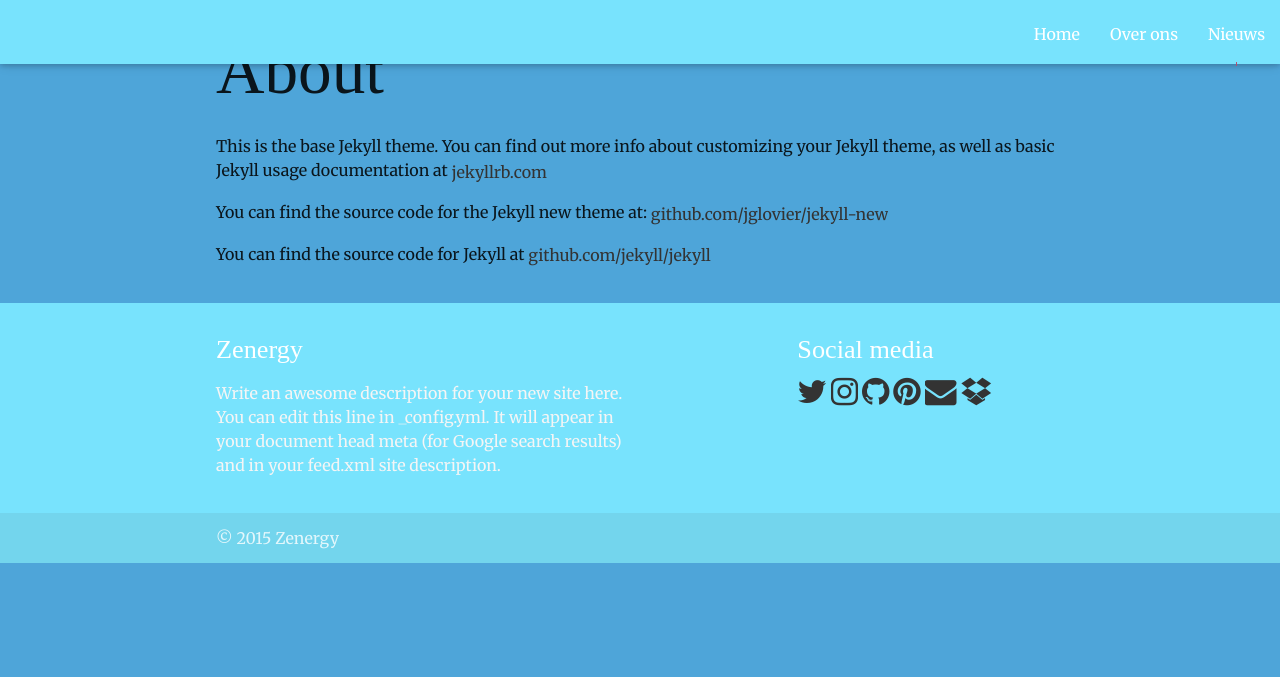
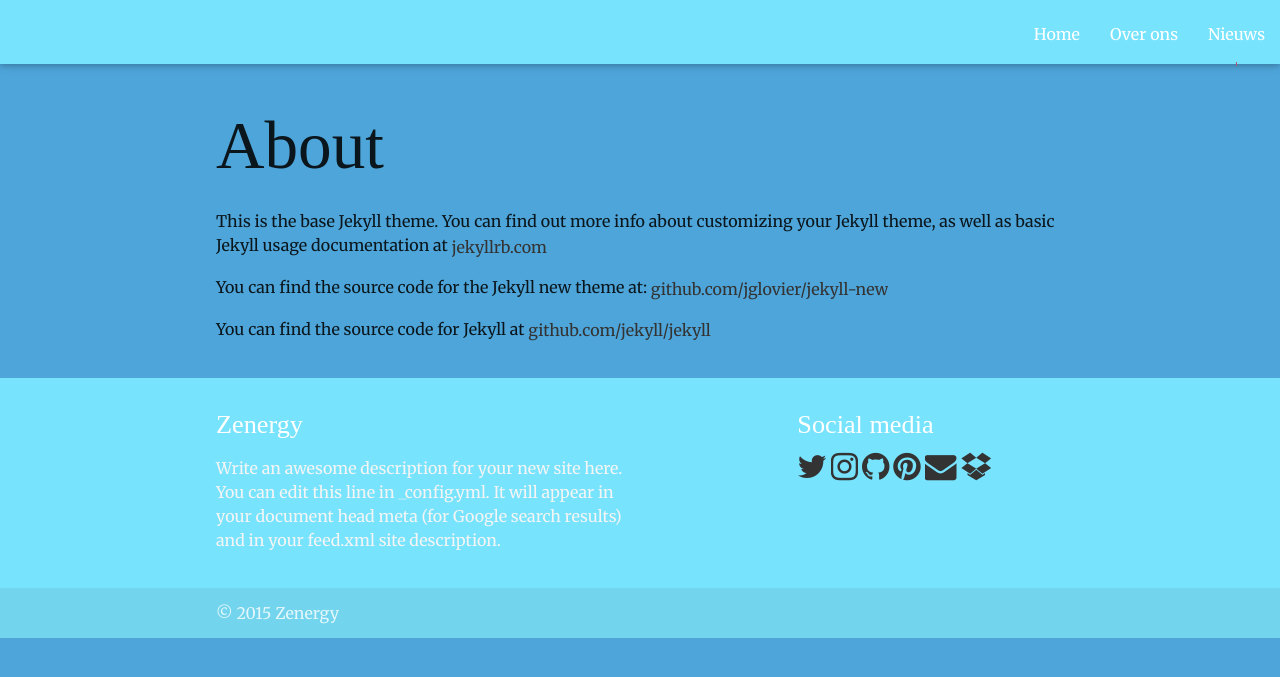
Before and after one commit to jasperwr/zenergy.jasperwr.github.io, a Jekyll site: the page built from about.md, in a window 1280 px wide. Shown: the top 677 px of the page. Built offline with Jekyll 4.4.1, drawn with Linux system fonts in a browser that asks for light colours; nearby versions of some CDN libraries.

Commit message:
Update default.html

```diff
--- a/_layouts/default.html
+++ b/_layouts/default.html
@@ -7,9 +7,9 @@
 
     {% include header.html %}
 
-
+  <div style="padding-top:75px">
         {{ content }}
-
+</div>
 
 
     {% include footer.html %}
```
